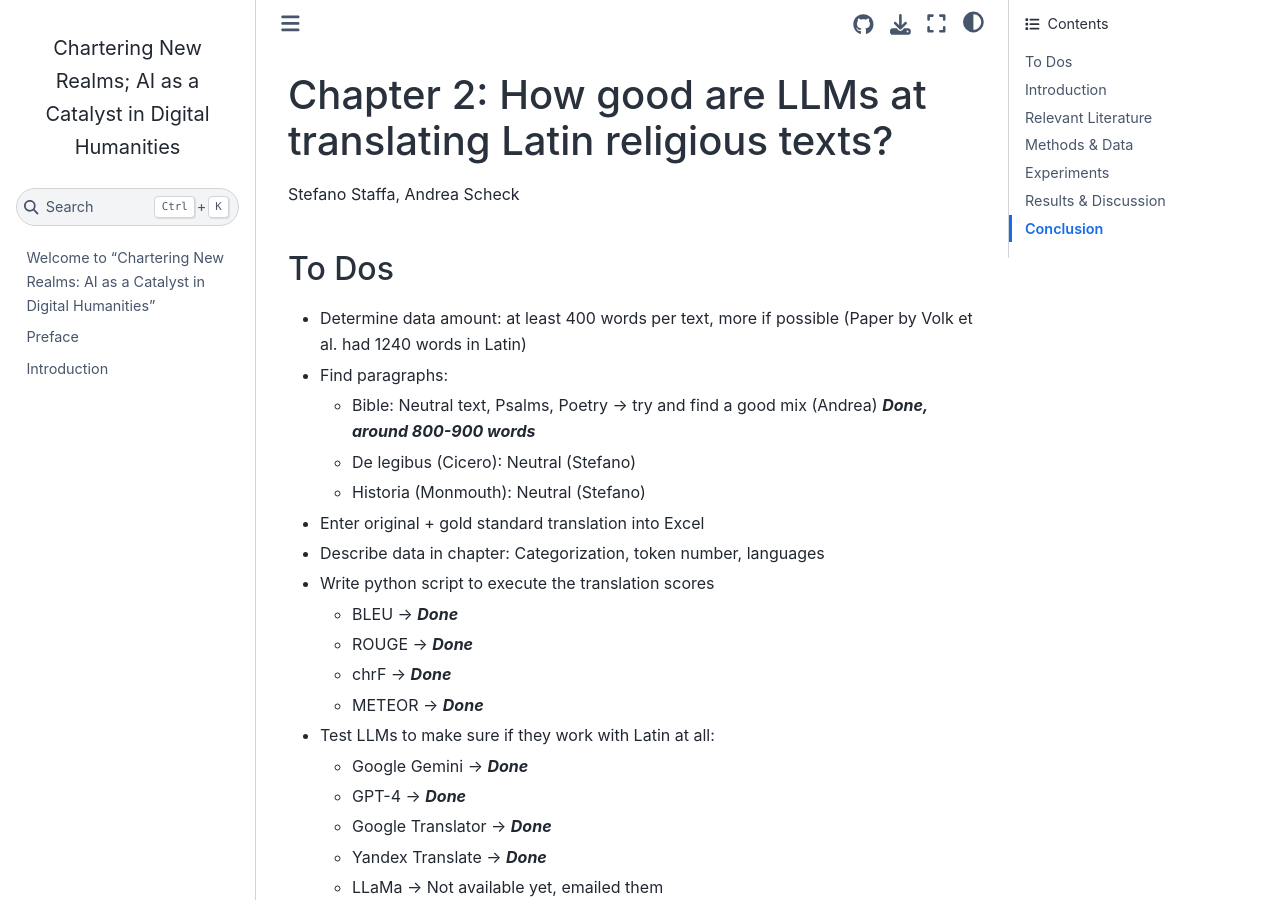
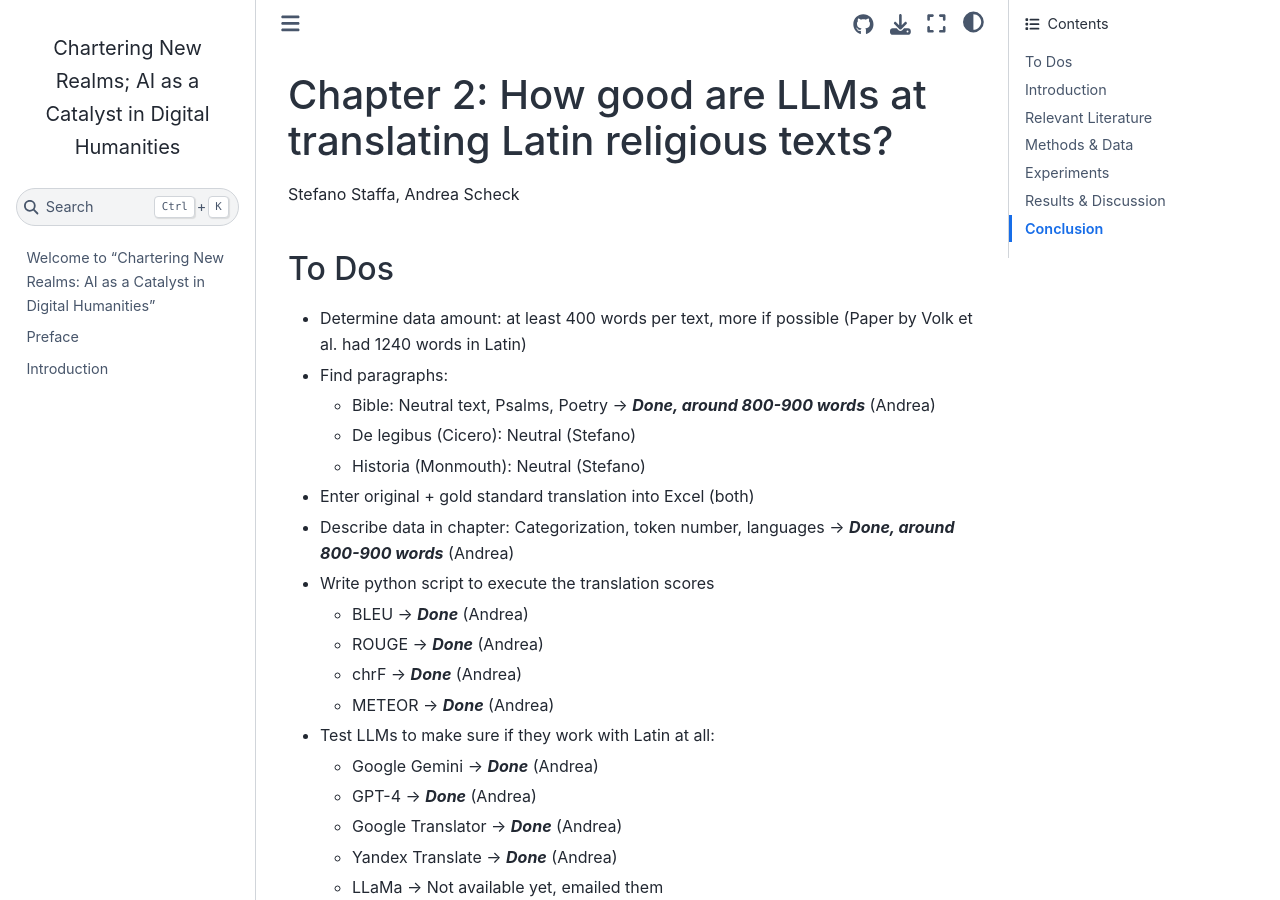
Before and after one commit to pstroe/chartering-new-realms-2024, a Jupyter Book: the page built from chapter2.md, in a window 1280 px wide and 900 px high. Built offline with Jupyter Book 1.0.4 settings and Sphinx 7.4.7 and the Sphinx Book theme 1.1.4, drawn with Linux system fonts in a browser that asks for light colours.

Commit message:
Update chapter2.md

```diff
--- a/chapter2.md
+++ b/chapter2.md
@@ -4,23 +4,23 @@ Stefano Staffa, Andrea Scheck
 ## To Dos
 - Determine data amount: at least 400 words per text, more if possible (Paper by Volk et al. had 1240 words in Latin)
 - Find paragraphs:
-	- Bible: Neutral text, Psalms, Poetry -> try and find a good mix (Andrea) ***Done, around 800-900 words***
+	- Bible: Neutral text, Psalms, Poetry -> ***Done, around 800-900 words*** (Andrea)
 	- De legibus (Cicero): Neutral (Stefano)
 	- Historia (Monmouth): Neutral (Stefano)
-- Enter original + gold standard translation into Excel
-- Describe data in chapter: Categorization, token number, languages
+- Enter original + gold standard translation into Excel (both)
+- Describe data in chapter: Categorization, token number, languages -> ***Done, around 800-900 words*** (Andrea)
 - Write python script to execute the translation scores
-	- BLEU -> ***Done***
-	- ROUGE -> ***Done***
-	- chrF -> ***Done***
-	- METEOR -> ***Done***
+	- BLEU -> ***Done*** (Andrea)
+	- ROUGE -> ***Done*** (Andrea)
+	- chrF -> ***Done*** (Andrea)
+	- METEOR -> ***Done*** (Andrea)
 - Test LLMs to make sure if they work with Latin at all:
-	- Google Gemini -> ***Done***
-	- GPT-4 -> ***Done***
-	- Google Translator -> ***Done***
-	- Yandex Translate -> ***Done***
+	- Google Gemini -> ***Done*** (Andrea)
+	- GPT-4 -> ***Done*** (Andrea)
+	- Google Translator -> ***Done*** (Andrea)
+	- Yandex Translate -> ***Done*** (Andrea)
 	- LLaMa -> Not available yet, emailed them
-- Test the translations with the script against the gold standard -> ***Done***
+- Test the translations with the script against the gold standard -> ***Done*** (Andrea)
 
 ---
 - Run each paragraph through each MT
```
